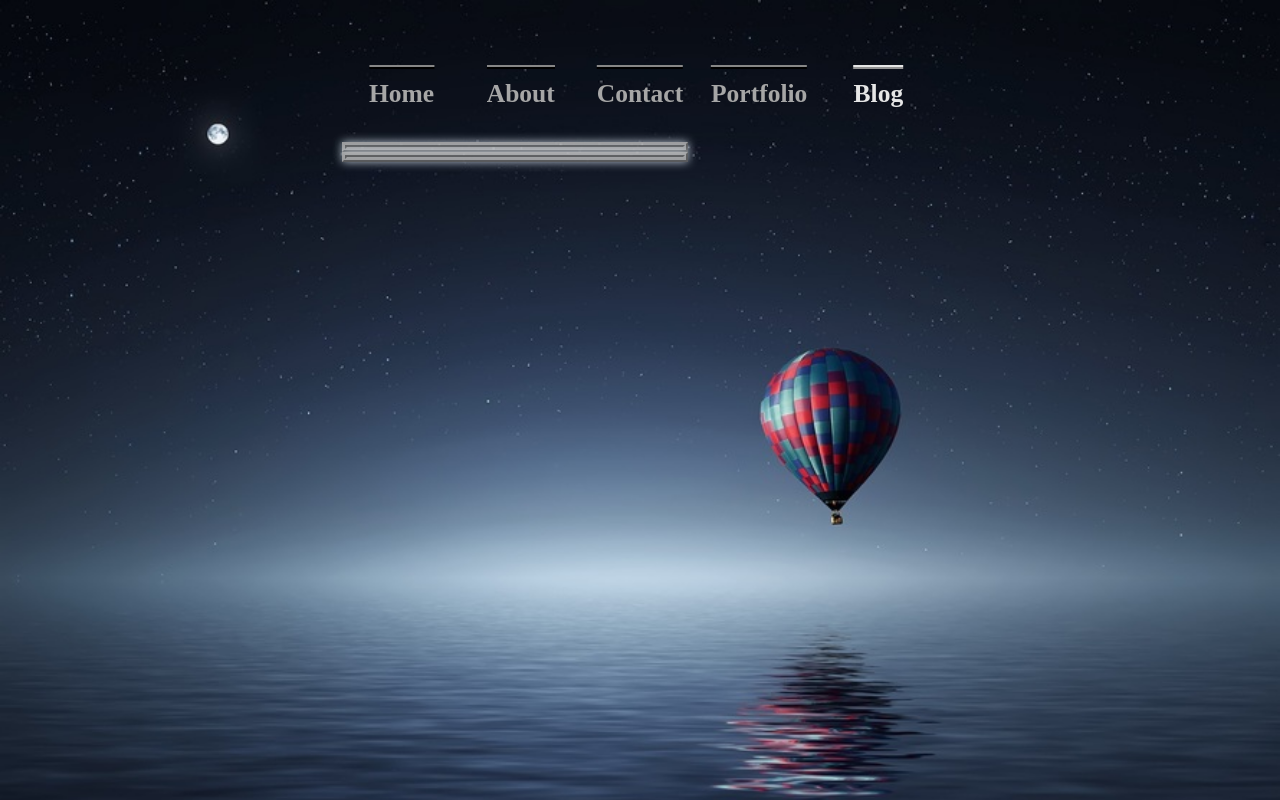
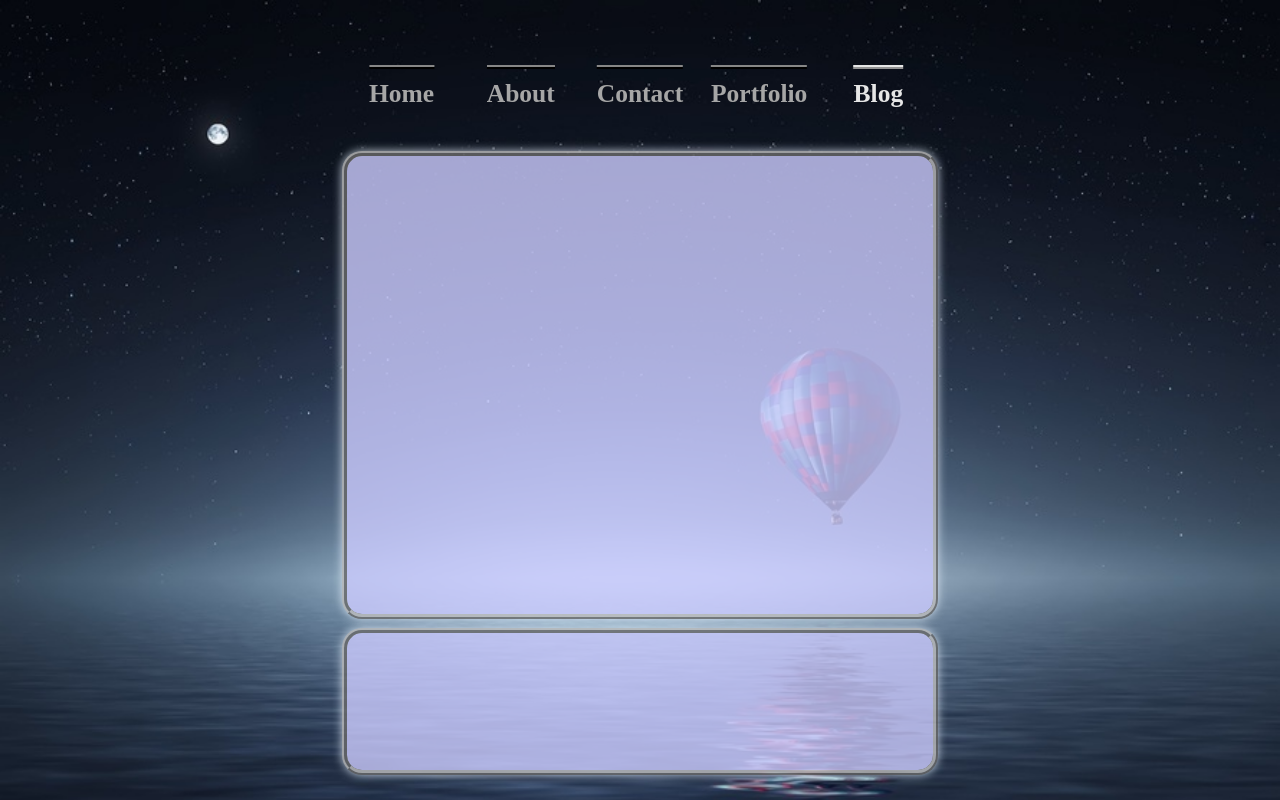
Before and after one commit to aimee-wyld/portfolio-site, a PHP site: page /article.php in a window 1280 px wide. Run offline with PHP 8.4, Linux system fonts and the light colour scheme.

Commit message:
Added css properties to artcle and article2 (boxes on article page)

```diff
--- a/css/main.css
+++ b/css/main.css
@@ -135,3 +135,21 @@
 	display: block;
 	margin: 10px auto;
 }
+
+.article {
+	height: 63.5%;
+	float: left;
+	width: 100%;
+	overflow: auto;
+	margin-top: 1.5%;
+	-moz-border-radius: 20px;
+	-webkit-border-radius: 20px;
+	border-radius: 20px;
+	-moz-box-shadow: 0px 0px 10px #e6f2ff;
+	-webkit-box-shadow: 0px 0px 10px #e6f2ff;
+	box-shadow: 0px 0px 10px #e6f2ff;
+}
+
+.article2 {
+	height: 20%;
+}
```
